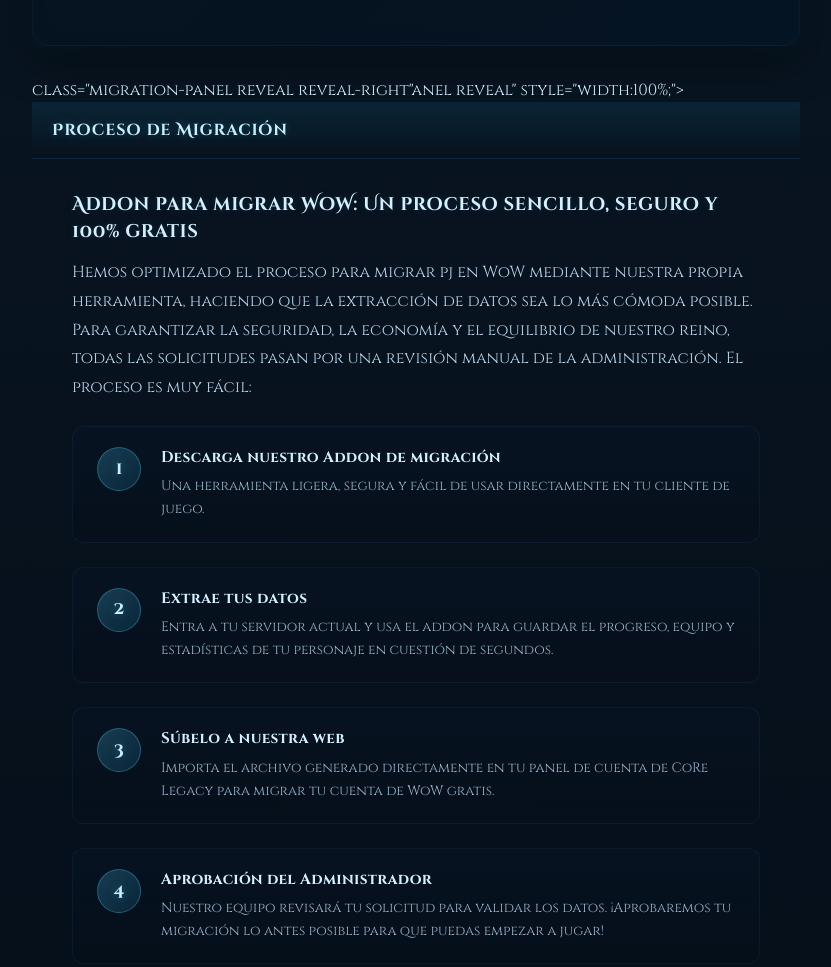
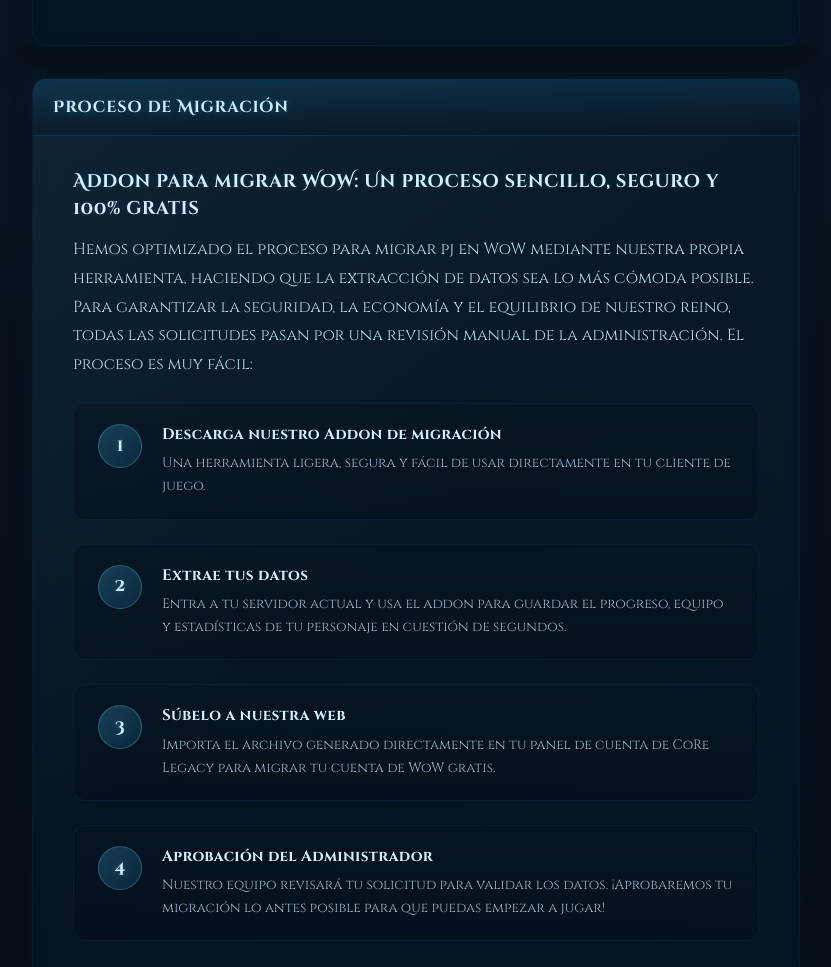
Before and after one commit to AxxusWhoami/cl-corelegacygg, a website: page migraciones.html in a window 1280 px wide. Shown: the part 1887-2854 px from the top of the page, without its empty margins (224-1055 px from the left). Drawn offline with Linux system fonts and the light colour scheme.

Commit message:
Updated migraciones.html

```diff
--- a/migraciones.html
+++ b/migraciones.html
@@ -576,7 +576,8 @@
         </div>
       </div>
 
-      <!-- Panel 3: Proceso paso a paso -->class="migration-panel reveal reveal-right"anel reveal" style="width:100%;">
+      <!-- Panel 3: Proceso paso a paso -->
+      <div class="migration-panel reveal reveal-right" style="width:100%;">
         <div class="migration-panel-header">
           <span class="migration-panel-title">Proceso de Migración</span>
         </div>
```
